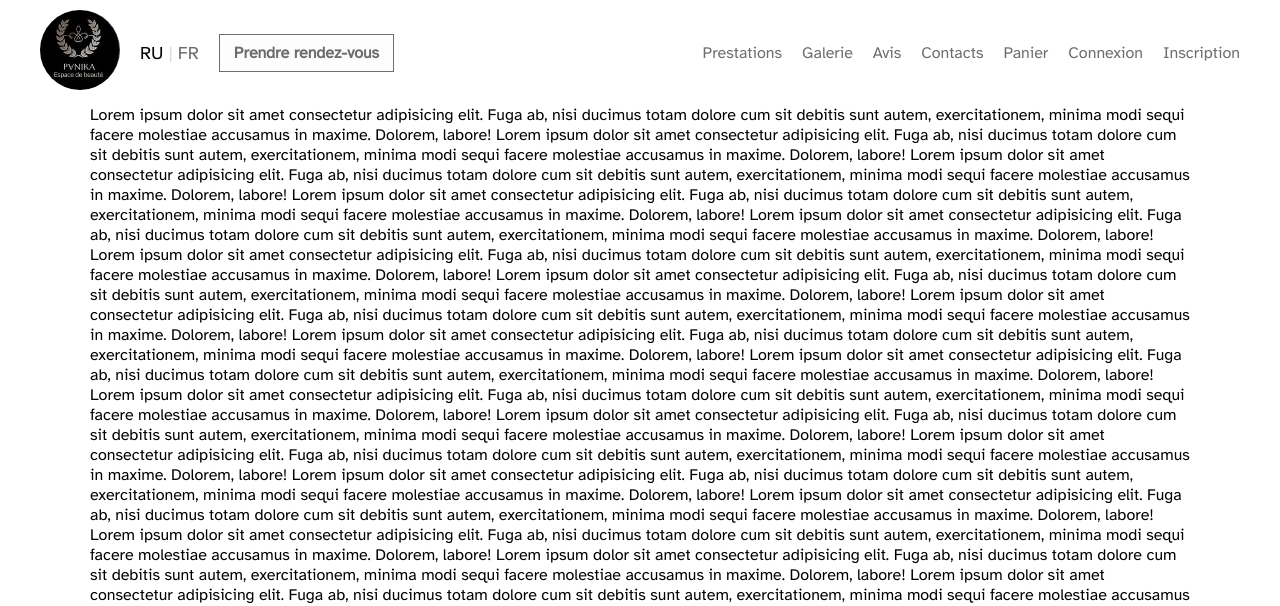
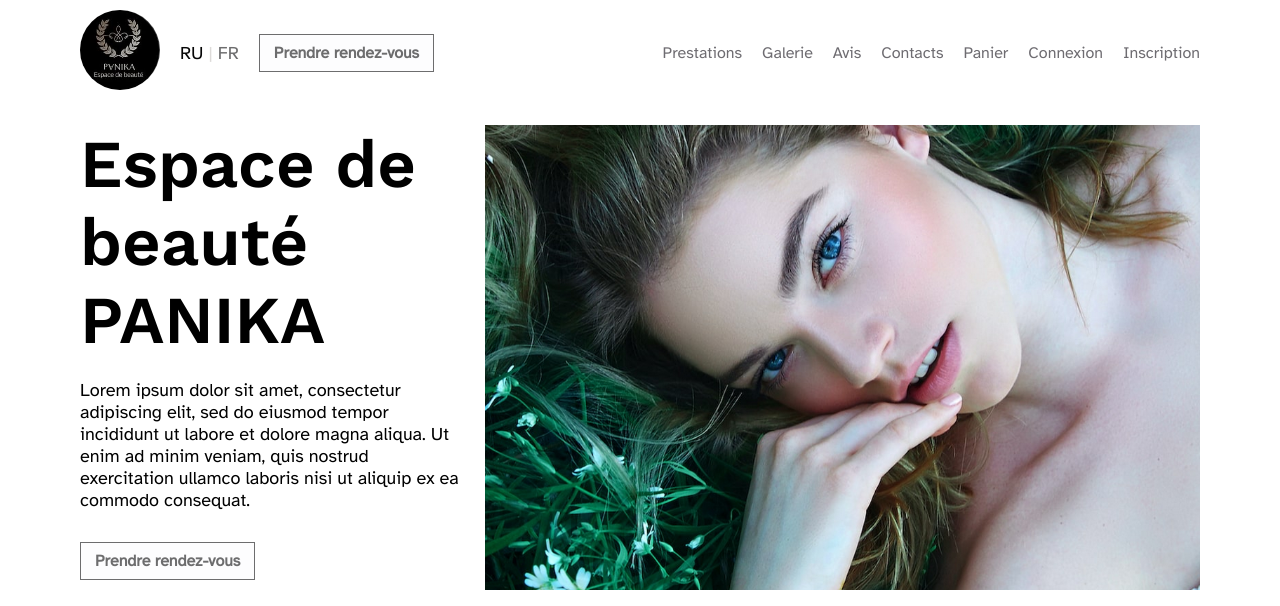
Before and after one commit to Rimmchiknaaus/panika_project, a PHP site: page /ctrl/home.php in a window 1280 px wide. Shown: the top 606 px of the page. Run offline with PHP 8.4, Linux system fonts and the light colour scheme; data that the repository does not hold is empty; style sheets or scripts are compiled from the project's sources; some libraries are stand-ins or nearby versions.

Commit message:
section hero style

```diff
--- a/asset/css/_general.scss
+++ b/asset/css/_general.scss
@@ -22,18 +22,23 @@ a {
     text-decoration: none;
 }
 
-main{
-    width: 95%;
-    max-width: 1100px;
-    margin-inline: auto;
+
+.container{
+    padding: 0px 80px;
 }
 
 h1{
-    font-size: 77px;
+    font-size: 67px;
     color: 151416;
+    font-family: 'Work Sans', sans-serif;
 }
 
+
 @media (max-width: 991px) {
+
+.container{
+    padding: 0px 20px;
+}
 
 h1{
     font-size: 32px;
--- a/asset/css/_header.scss
+++ b/asset/css/_header.scss
@@ -1,6 +1,6 @@
 .header {
   background:#FFFFFF;
-  padding:10px 40px;
+  padding:10px 0px;
   position:relative;
   z-index:1000;
 }
@@ -99,3 +99,9 @@
     background-color: aqua;
     }
 }
+
+@media (max-width: 991px) {
+  .btn__header{
+      display: none;
+      }
+  }
--- a/asset/css/_main.scss
+++ b/asset/css/_main.scss
@@ -0,0 +1,42 @@
+/* HERO */
+.hero {
+    display: flex;
+    gap: 20px;
+    padding: 20px 0px;
+}
+
+.hero__left{
+    flex: 1 1 35%;
+}
+.hero__right{
+    flex: 1 1 65%;
+    min-height: auto;
+
+    img{
+        width: 100%;
+        height: auto;
+        object-fit: cover;
+    }
+}
+
+.hero__title {
+    font-weight: 600;
+    margin-bottom: 20px;
+}
+
+.hero__text {
+    font-size: 18px;
+    margin-bottom: 40px;
+}
+@media (max-width: 991px) {
+    .hero {
+        flex-direction: column-reverse;
+    }
+    .hero__left,
+    .hero__right {
+    flex: 1 1 100%;
+    }
+    .hero__text {
+        margin-bottom: 20px;
+    }
+}
--- a/asset/css/style.css
+++ b/asset/css/style.css
@@ -26,25 +26,71 @@ a {
   text-decoration: none;
 }
 
-main {
-  width: 95%;
-  max-width: 1100px;
-  margin-inline: auto;
+.container {
+  padding: 0px 80px;
 }
 
 h1 {
-  font-size: 77px;
+  font-size: 67px;
   color: 151416;
+  font-family: "Work Sans", sans-serif;
 }
 
 @media (max-width: 991px) {
+  .container {
+    padding: 0px 20px;
+  }
   h1 {
     font-size: 32px;
   }
 }
+/* HERO */
+.hero {
+  display: flex;
+  gap: 20px;
+  padding: 20px 0px;
+}
+
+.hero__left {
+  flex: 1 1 35%;
+}
+
+.hero__right {
+  flex: 1 1 65%;
+  min-height: auto;
+}
+.hero__right img {
+  width: 100%;
+  height: auto;
+  -o-object-fit: cover;
+     object-fit: cover;
+}
+
+.hero__title {
+  font-weight: 600;
+  margin-bottom: 20px;
+}
+
+.hero__text {
+  font-size: 18px;
+  margin-bottom: 40px;
+}
+
+@media (max-width: 991px) {
+  .hero {
+    flex-direction: column-reverse;
+  }
+  .hero__left,
+  .hero__right {
+    flex: 1 1 100%;
+  }
+  .hero__text {
+    margin-bottom: 20px;
+  }
+}
 .header {
   background: #FFFFFF;
-  padding: 10px 40px;
+  padding: 10px 0px;
   position: relative;
   z-index: 1000;
 }
@@ -145,6 +191,11 @@ h1 {
     background-color: aqua;
   }
 }
+@media (max-width: 991px) {
+  .btn__header {
+    display: none;
+  }
+}
 .btn__rdv {
   background: #FDFDFE;
   color: #6D6D6E;
--- a/model/lib/service.php
+++ b/model/lib/service.php
@@ -55,7 +55,7 @@ public static function updateUser($id, $prenom, $nom, $email, $phone,  $password
         $query.= '  ,utilisateur.phone = :phone';
         $query.= '  ,utilisateur.password = :password';
         $query.= '  ,utilisateur.hashedPassword = :hashedPassword';
-        $query.= '  WHERE user.id = :id';
+        $query.= '  WHERE utilisateur.id = :id';
         $statement = LibBdd::connect()->prepare($query);
         $statement->bindParam(':id', $id);
         $statement->bindParam(':prenom', $prenom);
--- a/view/_header.php
+++ b/view/_header.php
@@ -10,7 +10,7 @@
     <link rel="stylesheet" href="/node_modules/leaflet/dist/leaflet.css">
     <script src="/node_modules/leaflet/dist/leaflet.js"></script>
 </head>
-<body>
+<body class="container">
 <?php require $_SERVER['DOCUMENT_ROOT'] . '/view/lang/lang-init.php'; ?>
 <header class="header">
     <div class="header__nav">
@@ -27,7 +27,7 @@
                 <?php if($lang == 'fr'){?> style="color: #6D6D6E;" <?php } ?>>FR</a>
             </div>
 
-            <a class="btn__rdv" href="/ctrl/rdv-display.php">
+            <a class="btn__rdv btn__header"  href="/ctrl/rdv-display.php">
                 <?= $language['nav_rdv'] ?>
             </a>
         </div>
--- a/view/home.php
+++ b/view/home.php
@@ -2,29 +2,18 @@
 
 ?>
 <main>
-    <section>
-
-        Lorem ipsum dolor sit amet consectetur adipisicing elit. Fuga ab, nisi ducimus totam dolore cum sit debitis sunt autem, exercitationem, minima modi sequi facere molestiae accusamus in maxime. Dolorem, labore!
-        Lorem ipsum dolor sit amet consectetur adipisicing elit. Fuga ab, nisi ducimus totam dolore cum sit debitis sunt autem, exercitationem, minima modi sequi facere molestiae accusamus in maxime. Dolorem, labore!
-        Lorem ipsum dolor sit amet consectetur adipisicing elit. Fuga ab, nisi ducimus totam dolore cum sit debitis sunt autem, exercitationem, minima modi sequi facere molestiae accusamus in maxime. Dolorem, labore!
-        Lorem ipsum dolor sit amet consectetur adipisicing elit. Fuga ab, nisi ducimus totam dolore cum sit debitis sunt autem, exercitationem, minima modi sequi facere molestiae accusamus in maxime. Dolorem, labore!
-        Lorem ipsum dolor sit amet consectetur adipisicing elit. Fuga ab, nisi ducimus totam dolore cum sit debitis sunt autem, exercitationem, minima modi sequi facere molestiae accusamus in maxime. Dolorem, labore!
-        Lorem ipsum dolor sit amet consectetur adipisicing elit. Fuga ab, nisi ducimus totam dolore cum sit debitis sunt autem, exercitationem, minima modi sequi facere molestiae accusamus in maxime. Dolorem, labore!
-        Lorem ipsum dolor sit amet consectetur adipisicing elit. Fuga ab, nisi ducimus totam dolore cum sit debitis sunt autem, exercitationem, minima modi sequi facere molestiae accusamus in maxime. Dolorem, labore!
-        Lorem ipsum dolor sit amet consectetur adipisicing elit. Fuga ab, nisi ducimus totam dolore cum sit debitis sunt autem, exercitationem, minima modi sequi facere molestiae accusamus in maxime. Dolorem, labore!
-        Lorem ipsum dolor sit amet consectetur adipisicing elit. Fuga ab, nisi ducimus totam dolore cum sit debitis sunt autem, exercitationem, minima modi sequi facere molestiae accusamus in maxime. Dolorem, labore!
-        Lorem ipsum dolor sit amet consectetur adipisicing elit. Fuga ab, nisi ducimus totam dolore cum sit debitis sunt autem, exercitationem, minima modi sequi facere molestiae accusamus in maxime. Dolorem, labore!
-        Lorem ipsum dolor sit amet consectetur adipisicing elit. Fuga ab, nisi ducimus totam dolore cum sit debitis sunt autem, exercitationem, minima modi sequi facere molestiae accusamus in maxime. Dolorem, labore!
-        Lorem ipsum dolor sit amet consectetur adipisicing elit. Fuga ab, nisi ducimus totam dolore cum sit debitis sunt autem, exercitationem, minima modi sequi facere molestiae accusamus in maxime. Dolorem, labore!
-        Lorem ipsum dolor sit amet consectetur adipisicing elit. Fuga ab, nisi ducimus totam dolore cum sit debitis sunt autem, exercitationem, minima modi sequi facere molestiae accusamus in maxime. Dolorem, labore!
-        Lorem ipsum dolor sit amet consectetur adipisicing elit. Fuga ab, nisi ducimus totam dolore cum sit debitis sunt autem, exercitationem, minima modi sequi facere molestiae accusamus in maxime. Dolorem, labore!
-        Lorem ipsum dolor sit amet consectetur adipisicing elit. Fuga ab, nisi ducimus totam dolore cum sit debitis sunt autem, exercitationem, minima modi sequi facere molestiae accusamus in maxime. Dolorem, labore!
-        Lorem ipsum dolor sit amet consectetur adipisicing elit. Fuga ab, nisi ducimus totam dolore cum sit debitis sunt autem, exercitationem, minima modi sequi facere molestiae accusamus in maxime. Dolorem, labore!
-        Lorem ipsum dolor sit amet consectetur adipisicing elit. Fuga ab, nisi ducimus totam dolore cum sit debitis sunt autem, exercitationem, minima modi sequi facere molestiae accusamus in maxime. Dolorem, labore!
-        Lorem ipsum dolor sit amet consectetur adipisicing elit. Fuga ab, nisi ducimus totam dolore cum sit debitis sunt autem, exercitationem, minima modi sequi facere molestiae accusamus in maxime. Dolorem, labore!
-        Lorem ipsum dolor sit amet consectetur adipisicing elit. Fuga ab, nisi ducimus totam dolore cum sit debitis sunt autem, exercitationem, minima modi sequi facere molestiae accusamus in maxime. Dolorem, labore!
-
-    </section>
+<section class="hero">
+            <div class="hero__left">
+                <h1 class="hero__title">Espace de beauté PANIKA</h1>
+                <div class="hero__text">
+                    Lorem ipsum dolor sit amet, consectetur adipiscing elit, sed do eiusmod tempor incididunt ut labore et dolore magna aliqua. Ut enim ad minim veniam, quis nostrud exercitation ullamco laboris nisi ut aliquip ex ea commodo consequat.
+                </div>
+                <a class="btn__rdv" href="rdv.html">Prendre rendez-vous</a>
+            </div>
+            <div class="hero__right">
+                <img src="/img/hero_1.png" alt="Espace de beauté PANIKA">
+            </div>
+        </section>
         <section id="contact">
         <h2><?=$language['contact_title']?></h2>
         <div id="map">
```
Also changed, not shown: img/hero_1.png (added), 1 other file.
